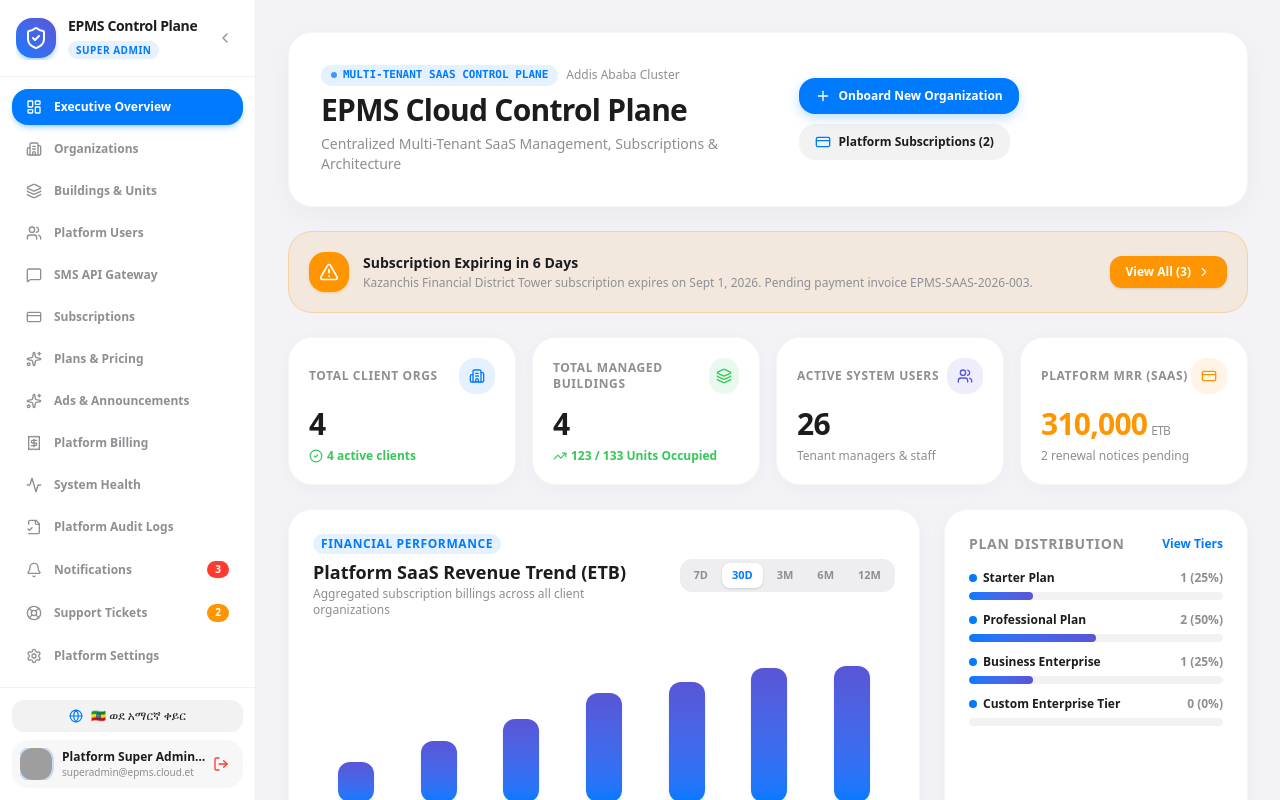
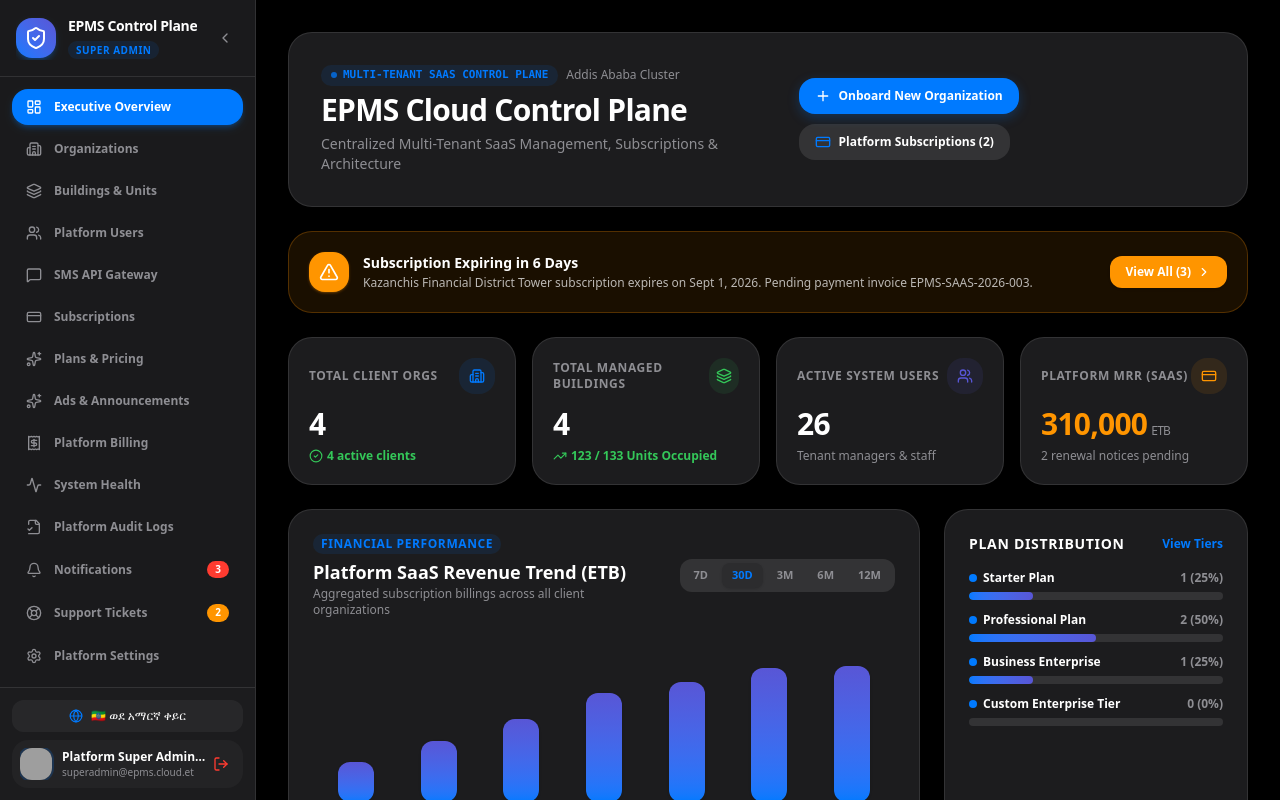
Before and after one commit to Jolly-Junior-main/EPMS, a React (Vite) app: page /superadmin in a window 1280 px wide. Built offline with nearby package versions, Linux system fonts and the light colour scheme; no server answers; the database is empty; grey boxes are pictures that could not be loaded; a web font is replaced by a local one.

Commit message:
style(theme): enforce pure light mode for all Client EPMS pages and components

```diff
--- a/src/App.tsx
+++ b/src/App.tsx
@@ -63,7 +63,7 @@ function PMSAppContent() {
   const isSuperAdminView = currentUser.role === 'super_admin';
 
   return (
-    <div className={`bg-[#F2F2F7] dark:bg-[#000000] text-[#1C1C1E] dark:text-white flex flex-col font-sans selection:bg-[#007AFF] selection:text-white ${isSuperAdminView ? 'h-screen max-h-screen overflow-hidden' : 'min-h-screen'}`}>
+    <div className={`bg-[#F2F2F7] text-[#1C1C1E] flex flex-col font-sans selection:bg-[#007AFF] selection:text-white ${isSuperAdminView ? 'dark h-screen max-h-screen overflow-hidden' : 'min-h-screen'}`}>
       {/* Impersonation Banner (Visible whenever Super Admin is impersonating a tenant) */}
       <SuperAdminImpersonationBanner />
 
@@ -146,7 +146,7 @@ function PMSAppContent() {
 
       {/* RENDER SUPER ADMIN CONTROL PLANE */}
       {isSuperAdminView ? (
-        <div className="flex-1 flex overflow-hidden">
+        <div className="dark flex-1 flex overflow-hidden bg-[#000000] text-white">
           {/* Super Admin Collapsible Sidebar */}
           <SuperAdminSidebar
             activeTab={activeTab.startsWith('sa_') ? activeTab : 'sa_dashboard'}
@@ -189,8 +189,8 @@ function PMSAppContent() {
           </main>
         </div>
       ) : (
-        /* STANDARD EPMS CLIENT TENANT WORKSPACE */
-        <div className="flex-1 flex flex-col">
+        /* STANDARD EPMS CLIENT TENANT WORKSPACE (STRICTLY LIGHT MODE) */
+        <div className="flex-1 flex flex-col bg-[#F2F2F7] text-[#1C1C1E]">
           {/* Top Navbar */}
           <Navbar activeTab={activeTab} setActiveTab={setActiveTab} />
 
@@ -212,9 +212,9 @@ function PMSAppContent() {
           </main>
 
           {/* Standard Footer */}
-          <footer className="bg-white/70 dark:bg-[#1C1C1E]/70 backdrop-blur-xl border-t border-black/[0.05] dark:border-white/10 py-4 px-6 text-center text-xs text-[#8E8E93]">
+          <footer className="bg-white/80 backdrop-blur-xl border-t border-black/[0.05] py-4 px-6 text-center text-xs text-[#8E8E93]">
             <div className="max-w-7xl mx-auto flex flex-col sm:flex-row items-center justify-between gap-2">
-              <span className="font-medium text-[#3A3A3C] dark:text-white flex items-center gap-1.5">
+              <span className="font-medium text-[#3A3A3C] flex items-center gap-1.5">
                 <span className="w-2 h-2 rounded-full bg-[#34C759]" />
                 {t('footer_role_active')} [{currentUser.role.toUpperCase()}]
                 {currentUser.organizationName && ` • ${currentUser.organizationName}`}
--- a/src/index.css
+++ b/src/index.css
@@ -1,4 +1,6 @@
 @import "tailwindcss";
+
+@custom-variant dark (&:where(.dark, .dark *));
 
 @layer base {
   :root {
@@ -11,10 +13,10 @@
     --ios-gray-fill: rgba(118, 118, 128, 0.12);
   }
 
-  body {
-    font-family: -apple-system, BlinkMacSystemFont, "SF Pro Display", "SF Pro Text", "Helvetica Neue", system-ui, sans-serif;
+  html, body {
     background-color: #F2F2F7;
     color: #1C1C1E;
+    font-family: -apple-system, BlinkMacSystemFont, "SF Pro Display", "SF Pro Text", "Helvetica Neue", system-ui, sans-serif;
     -webkit-font-smoothing: antialiased;
     -moz-osx-font-smoothing: grayscale;
   }
```
